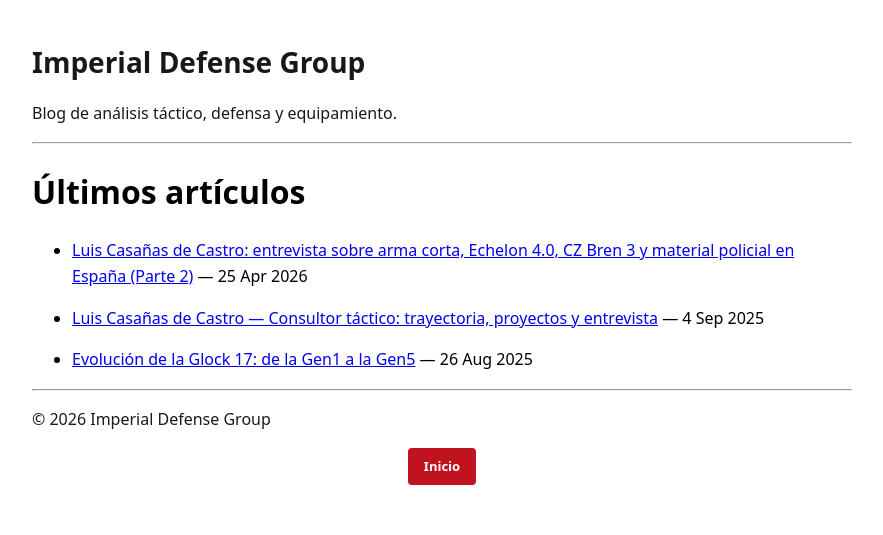
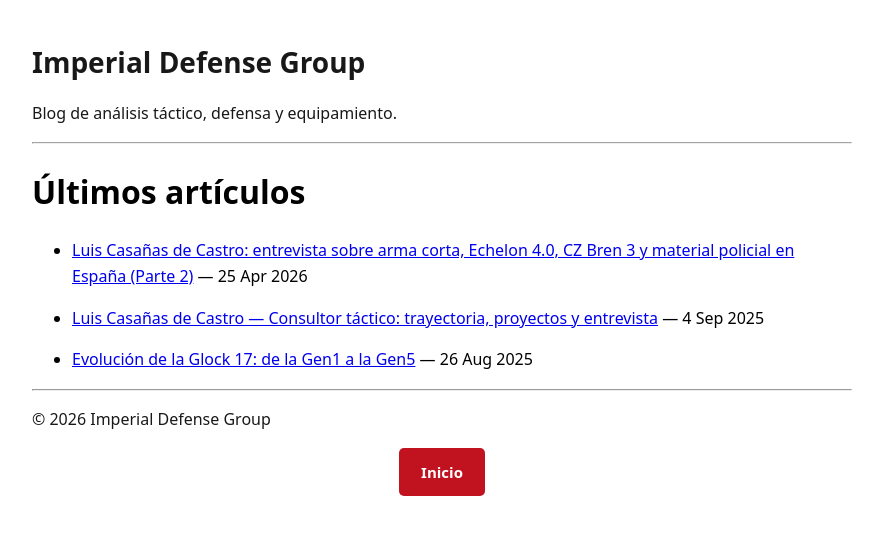
Before and after one commit to imperialdefensegroup/articulos, a Jekyll site: the page built from index.md, in a window 1280 px wide. Shown: the top 535 px of the page, without its empty margins (198-1081 px from the left). Built offline with Jekyll 4.4.1, drawn with Linux system fonts in a browser that asks for light colours; the list of posts is cut into pages by our own code.

Commit message:
Update default.html

```diff
--- a/_layouts/default.html
+++ b/_layouts/default.html
@@ -29,9 +29,9 @@
   </footer>
 </body>
 </html>
-<p style="margin-top: 10px; text-align: center;">
+<p style="margin-top: 12px; text-align: center;">
   <a href="https://imperialdefensegroup.github.io/home/"
-     style="display: inline-block; background-color: #c1121f; color: #fff; padding: 8px 16px; text-decoration: none; border-radius: 4px; font-weight: bold; font-size: 13px;">
+     style="display: inline-block; background-color: #c1121f; color: #fff; padding: 12px 22px; text-decoration: none; border-radius: 5px; font-weight: bold; font-size: 15px;">
     Inicio
   </a>
 </p>
```
